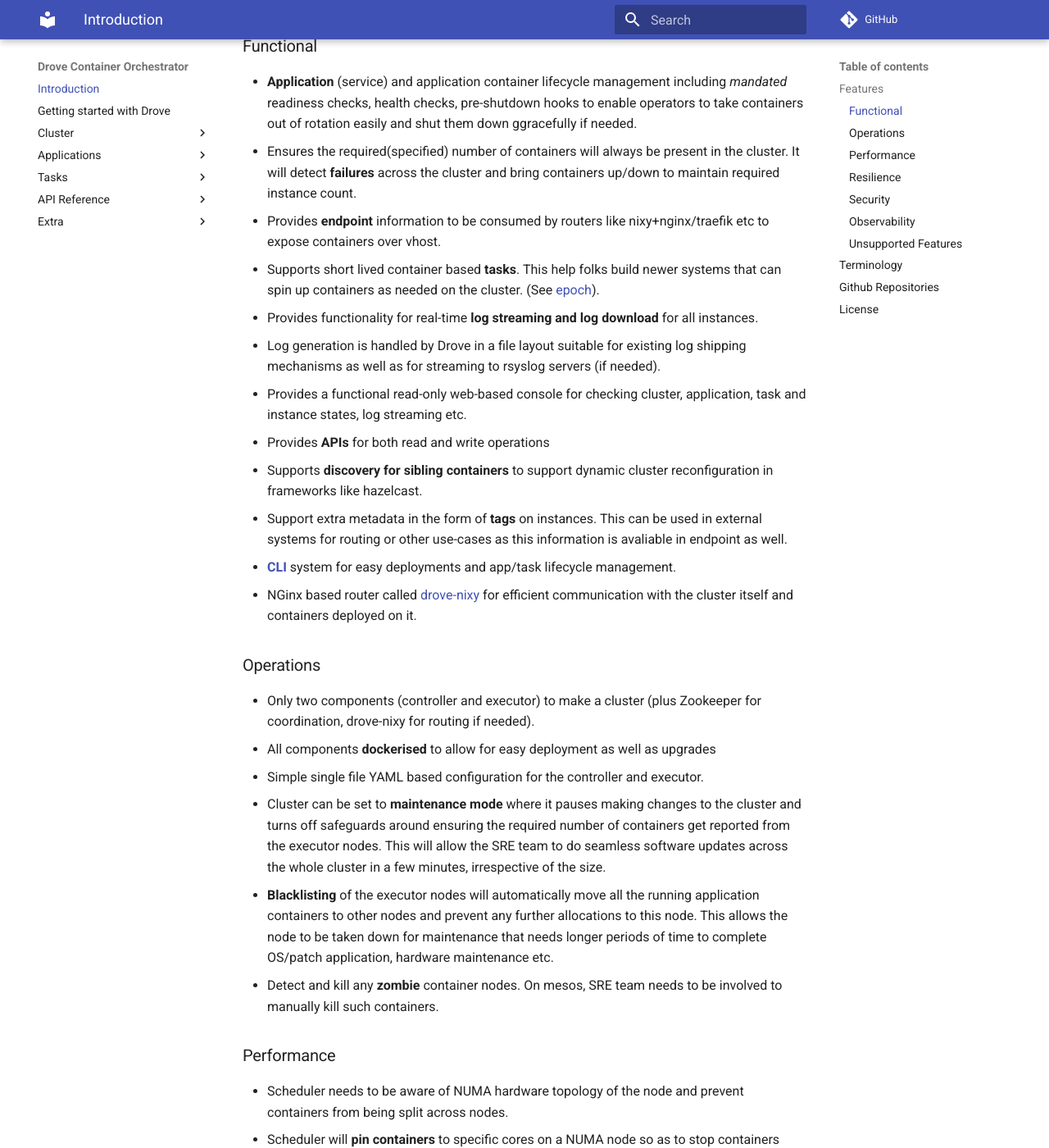
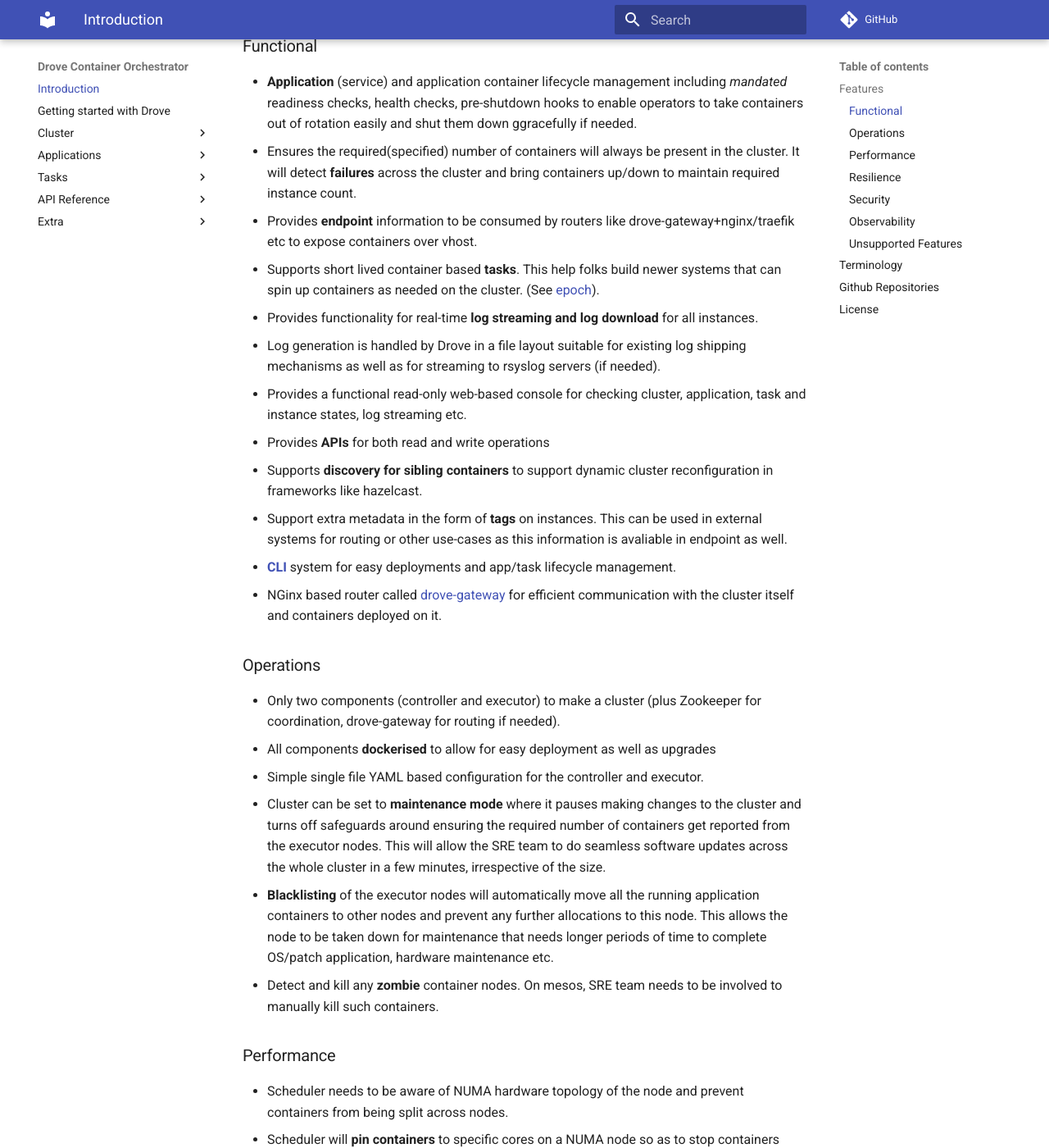
Before and after one commit to PhonePe/drove-orchestrator, an MkDocs documentation site: the page built from docs/docs/index.md, in a window 1280 px wide and 1400 px high, scrolled down 541 px. Shown: the whole window at 82% size. Built offline with MkDocs 1.6.1 and Material for MkDocs 9.7.7, drawn with Linux system fonts in a browser that asks for light colours; comment, search, counter and statistics services are not loaded; some of the changed text lies outside the part shown.

Commit message:
Doc update

```diff
--- a/docs/docs/index.md
+++ b/docs/docs/index.md
@@ -10,7 +10,7 @@
 ### Functional
 * **Application** (service) and application container lifecycle management including *mandated* readiness checks, health checks, pre-shutdown hooks to enable operators to take containers out of rotation easily and shut them down ggracefully if needed.
 * Ensures the required(specified) number of containers will always be present in the cluster. It will detect **failures** across the cluster and bring containers up/down to maintain required instance count.
-* Provides **endpoint** information to be consumed by routers like nixy+nginx/traefik etc to expose containers over vhost.
+* Provides **endpoint** information to be consumed by routers like drove-gateway+nginx/traefik etc to expose containers over vhost.
 * Supports short lived container based **tasks**. This help folks build newer systems that can spin up containers as needed on the cluster. (See [epoch](https://github.com/PhonePe/epoch)).
 * Provides functionality for real-time **log streaming and log download** for all instances.
 * Log generation is handled by Drove in a file layout suitable for existing log shipping mechanisms as well as for streaming to rsyslog servers (if needed).
@@ -19,11 +19,11 @@
 * Supports **discovery for sibling containers** to support dynamic cluster reconfiguration in frameworks like hazelcast.
 * Support extra metadata in the form of **tags** on instances. This can be used in external systems for routing or other use-cases as this information is avaliable in endpoint as well.
 * [**CLI**](https://github.com/PhonePe/drove-cli) system for easy deployments and app/task lifecycle management.
-* NGinx based router called [drove-nixy](https://github.com/PhonePe/drove-nixy) for efficient communication with the cluster itself and containers deployed on it.
+* NGinx based router called [drove-gateway](https://github.com/PhonePe/drove-gateway) for efficient communication with the cluster itself and containers deployed on it.
 
 
 ### Operations
-* Only two components (controller and executor) to make a cluster (plus Zookeeper for coordination, drove-nixy for routing if needed).
+* Only two components (controller and executor) to make a cluster (plus Zookeeper for coordination, drove-gateway for routing if needed).
 * All components **dockerised** to allow for easy deployment as well as upgrades
 * Simple single file YAML based configuration for the controller and executor.
 * Cluster can be set to **maintenance mode** where it pauses making changes to the cluster and turns off safeguards around ensuring the required number of containers get reported from the executor nodes. This will allow the SRE team to do seamless software updates across the whole cluster in a few minutes,  irrespective of the size.
@@ -52,7 +52,7 @@
 * **Multi-mode cluster messaging** ensures that faster updates will be sent to controller via sync channels, while the controller(s) keep refreshing the cluster state periodically irrespective of the last synced data. Drove assumes that communication failures would happen. Even if new changes can’t be propagated from executor to controller, it tries to keep existing topology as updated as possible.
 * Built in safeguards to detect and kill any rogue (zombie) container instances that have remained back for some reason (maybe some bug in the orchestrator etc).
 * Controller is **highly available** with one leader active at a time. Any communication issues with zookeeeper will leader to quick death of the controller so that another controller can take up it's place as quickly as possible.
-* Leader can be tracked using the `ping` api and is used by components such as [drove-nixy](https://github.com/PhonePe/drove-nixy) to provide a Virtual Host that can be used to interact with the cluster via the ui or the CLI and other tools.
+* Leader can be tracked using the `ping` api and is used by components such as [drove-gateway](https://github.com/PhonePe/drove-gateway) to provide a Virtual Host that can be used to interact with the cluster via the ui or the CLI and other tools.
 
 ### Security
 * Clearly designate roles for read and write operations. Write operations include cluster maintenance and app and task lifecycle maintenance.
@@ -65,7 +65,7 @@
 * **Dynamically generated tokens** are injected into container instances for seamless sibling discovery. This provides a way for developers to implement clustering mechanisms for frameworks like Hazelcast (provided already).
 
 ### Observability
-* **Real-time event stream** from the controller can be used for any other event driven system like nixy etc to refresh upstream topology.
+* **Real-time event stream** from the controller can be used for any other event driven system like drove-gateway etc to refresh upstream topology.
 * **Metrics** available on admin ports for both the controllers and executors. Something like telegraf can be used to collect and send them to the centralised metrics management system of your choice. (At PhonePe we use telegraf, which pushed the metrics to our custom metrics collection service backed by a modified version of OpenTSDB. We use grafana to visualize the same metrics).
 * Published metrics from controllers includes system health metrics around themselves.
 * Published metrics from executors contains system health metrics as well as other metrics around the containers running on them. This includes but is not limited to CPU, Memory and network usage.
@@ -90,11 +90,13 @@
 
 ## Github Repositories
 
-- Uber Repo - [https://github.com/PhonePe/drove-orchestrator](https://github.com/PhonePe/drove-orchestrator)
-- Drove Orchestrator Code - [https://github.com/PhonePe/drove](https://github.com/PhonePe/drove)
-- Drove CLI - [https://github.com/PhonePe/drove-cli](https://github.com/PhonePe/drove-cli)
-- Drove Gateway - [https://github.com/PhonePe/drove-nixy](https://github.com/PhonePe/drove-nixy)
-- Epoch - [https://github.com/PhonePe/epoch](https://github.com/PhonePe/epoch)
+- Uber Repo - [https://github.com/PhonePe/drove-orchestrator](https://github.com/PhonePe/drove-orchestrator){:target="_blank"}
+- Drove Orchestrator Code - [https://github.com/PhonePe/drove](https://github.com/PhonePe/drove){:target="_blank"}
+- Drove CLI - [https://github.com/PhonePe/drove-cli](https://github.com/PhonePe/drove-cli){:target="_blank"}
+- Drove Gateway - [https://github.com/PhonePe/drove-gateway](https://github.com/PhonePe/drove-gateway){:target="_blank"}
+- Epoch - [https://github.com/PhonePe/epoch](https://github.com/PhonePe/epoch){:target="_blank"}
+- Epoch CLI - [https://github.com/PhonePe/epoch-cli](https://github.com/PhonePe/epoch-cli){:target="_blank"}
+- CoreDNS plugin for Drove - [https://github.com/PhonePe/coredns-drove](https://github.com/PhonePe/coredns-drove){:target="_blank"}
 
 ## License
 Apache 2
```
Also changed, not shown: docs/docs/apis/index.md (+2 -2 lines), docs/docs/cluster/cluster.md (+1 -1 lines), docs/docs/getting-started.md (+1 -1 lines), README.md.
